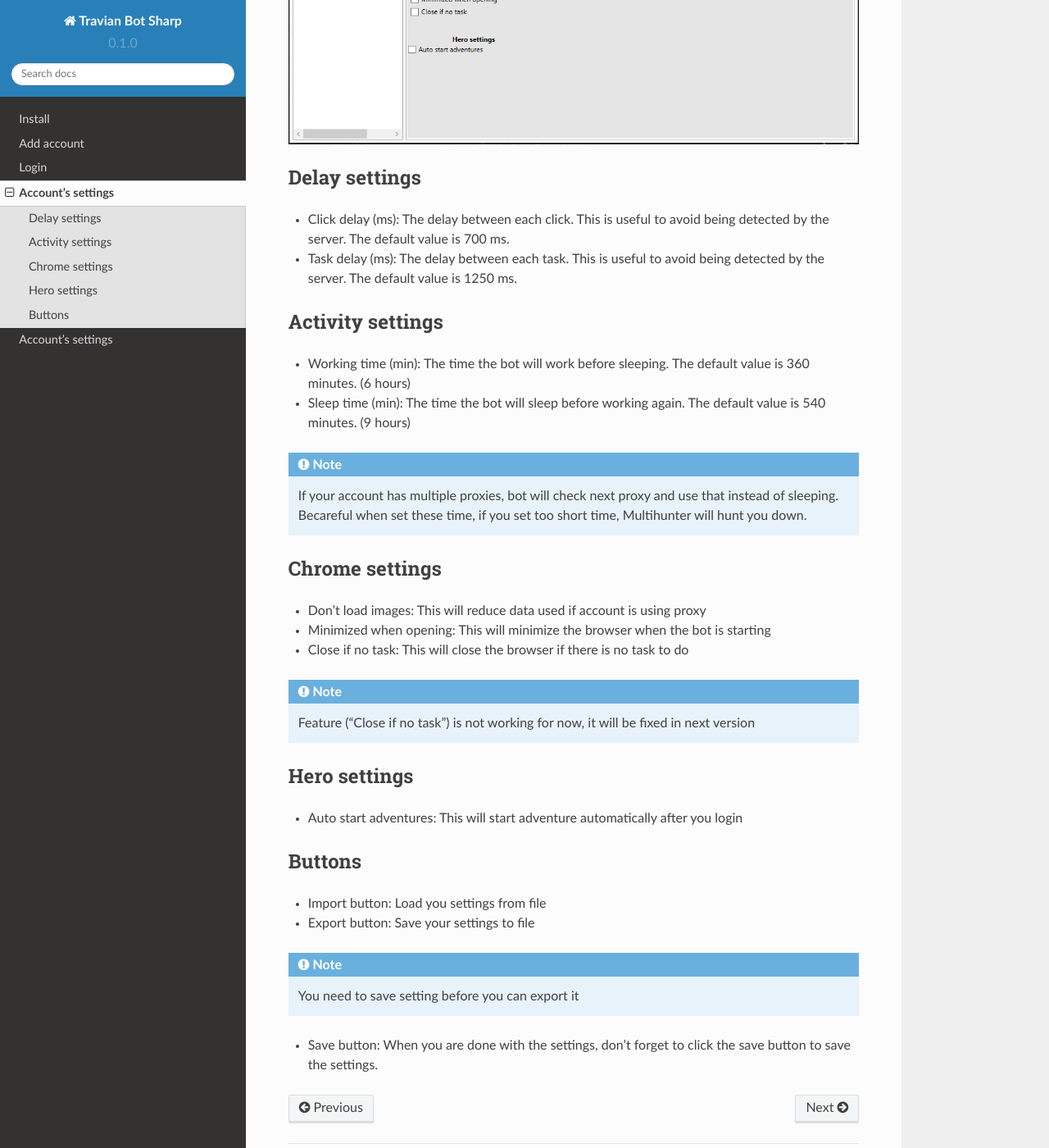
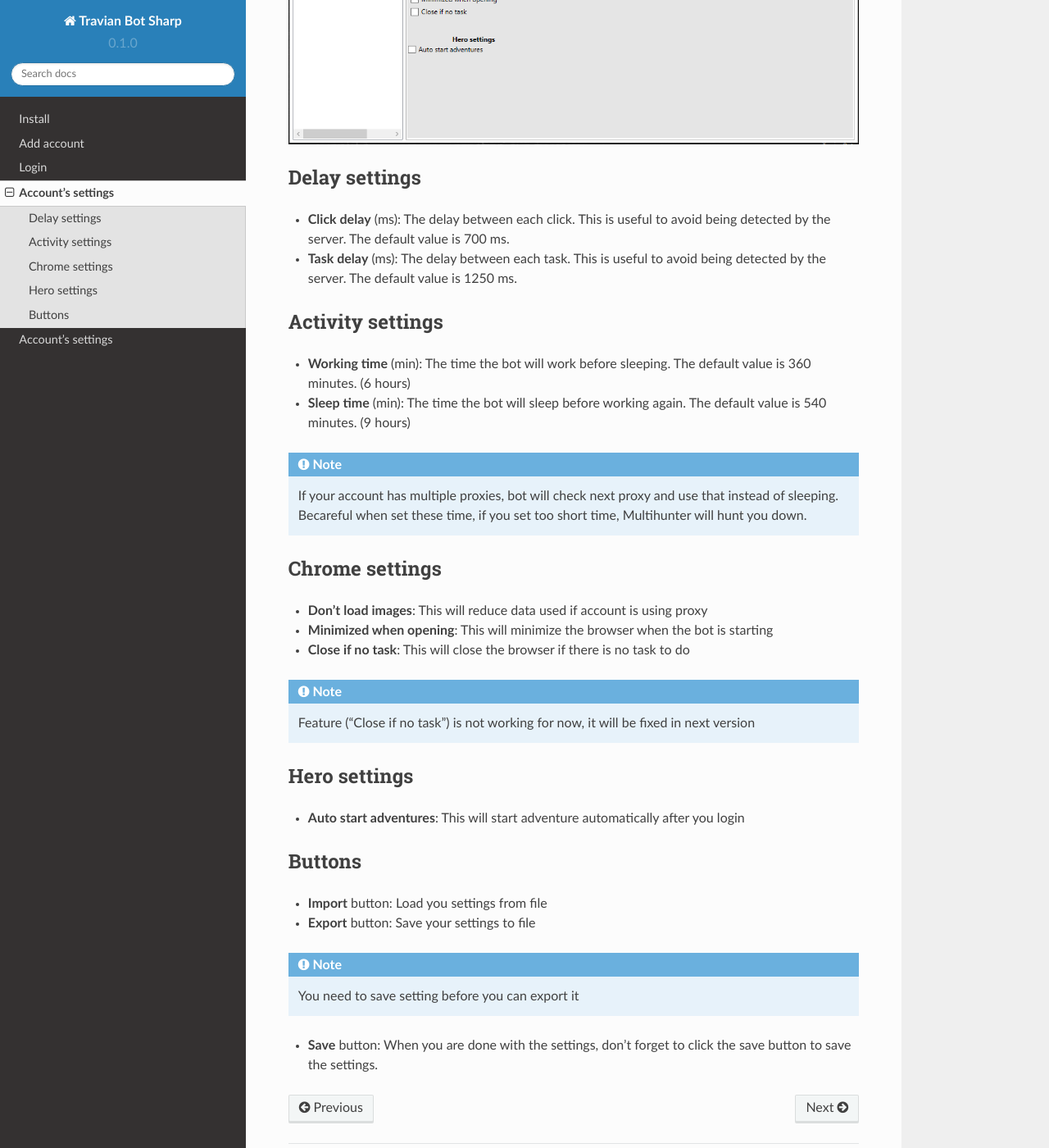
Before and after one commit to vinaghost/TBS-Docs, a Sphinx documentation site: the page built from docs/source/accountsetting.rst, in a window 1280 px wide and 1400 px high, scrolled down 331 px. Shown: the whole window at 82% size. Built offline with Sphinx 7.4.7 and the Read the Docs theme 2.0.0, drawn with Linux system fonts in a browser that asks for light colours.

```diff
--- a/docs/source/accountsetting.rst
+++ b/docs/source/accountsetting.rst
@@ -7,14 +7,14 @@ Account's settings
 Delay settings
 --------------
 
-* Click delay (ms): The delay between each click. This is useful to avoid being detected by the server. The default value is 700 ms.
-* Task delay (ms): The delay between each task. This is useful to avoid being detected by the server. The default value is 1250 ms.
+* **Click delay** (ms): The delay between each click. This is useful to avoid being detected by the server. The default value is 700 ms.
+* **Task delay** (ms): The delay between each task. This is useful to avoid being detected by the server. The default value is 1250 ms.
 
 Activity settings
 --------------
 
-* Working time (min): The time the bot will work before sleeping. The default value is 360 minutes. (6 hours)
-* Sleep time (min): The time the bot will sleep before working again. The default value is 540 minutes. (9 hours)
+* **Working time** (min): The time the bot will work before sleeping. The default value is 360 minutes. (6 hours)
+* **Sleep time** (min): The time the bot will sleep before working again. The default value is 540 minutes. (9 hours)
 
 .. note::
     If your account has multiple proxies, bot will check next proxy and use that instead of sleeping.
@@ -23,9 +23,9 @@ Activity settings
 Chrome settings
 --------------
 
-* Don't load images: This will reduce data used if account is using proxy
-* Minimized when opening: This will minimize the browser when the bot is starting
-* Close if no task: This will close the browser if there is no task to do
+* **Don't load images**: This will reduce data used if account is using proxy
+* **Minimized when opening**: This will minimize the browser when the bot is starting
+* **Close if no task**: This will close the browser if there is no task to do
 
 .. note::
     Feature ("Close if no task") is not working for now, it will be fixed in next version
@@ -33,15 +33,15 @@ Chrome settings
 Hero settings
 --------------
 
-* Auto start adventures: This will start adventure automatically after you login
+* **Auto start adventures**: This will start adventure automatically after you login
 
 
 Buttons
 --------------
 
-* Import button: Load you settings from file
-* Export button: Save your settings to file
+* **Import** button: Load you settings from file
+* **Export** button: Save your settings to file
 .. note::
     You need to save setting before you can export it
 
-* Save button: When you are done with the settings, don't forget to click the save button to save the settings.
+* **Save** button: When you are done with the settings, don't forget to click the save button to save the settings.
```
